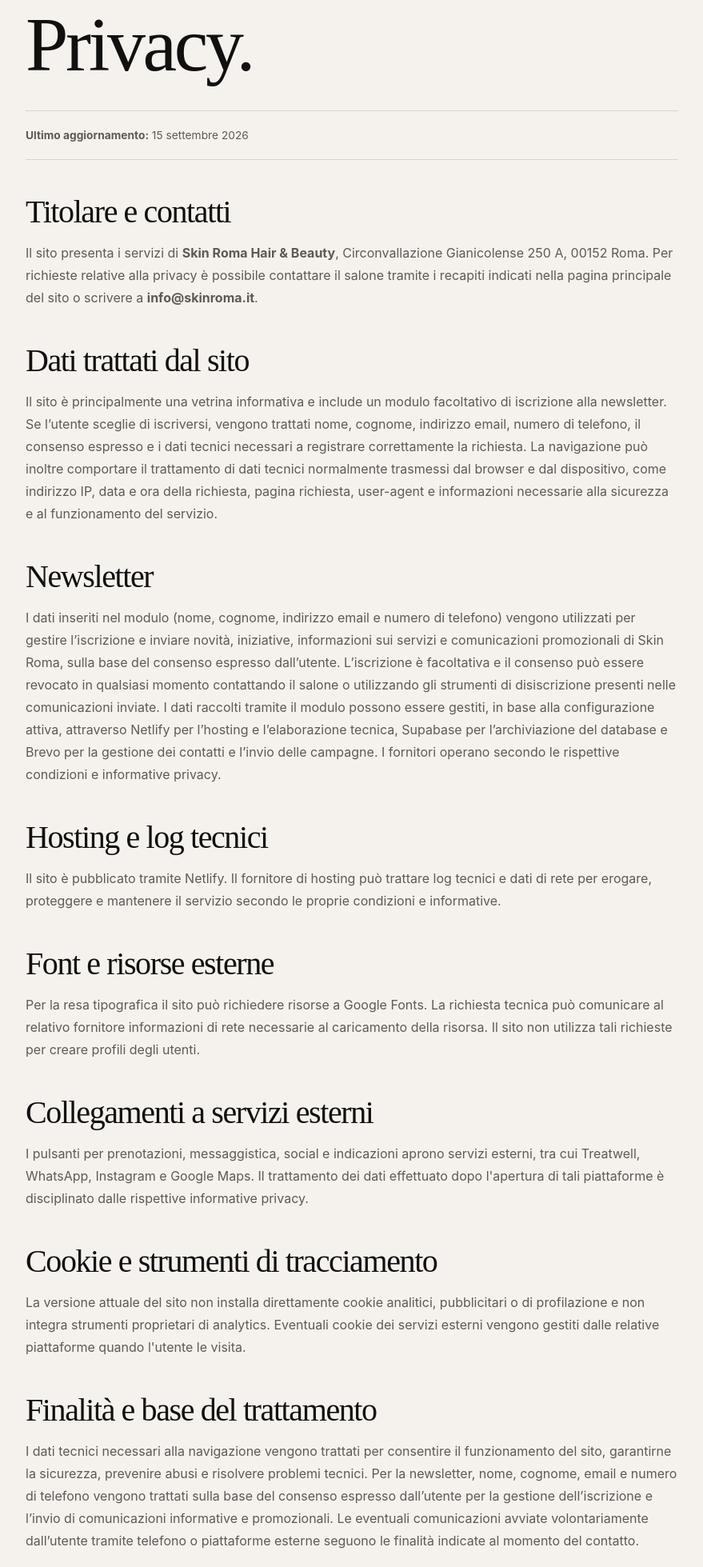
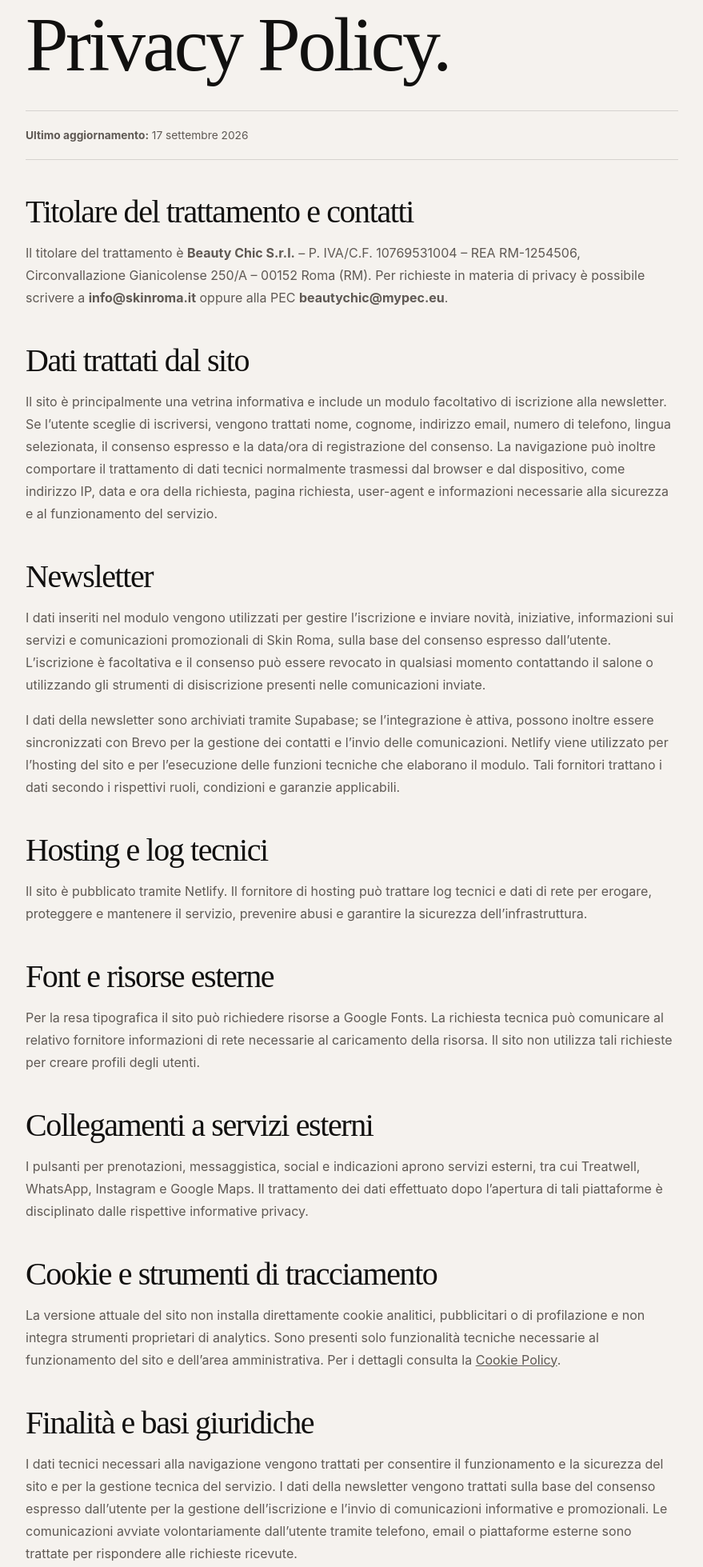
Before and after one commit to lorismancuso985-sys/skinroma-monteverde, a plain HTML site: page privacy.html in a window 1280 px wide. Shown: the part 200-2159 px from the top of the page at 80% size, without its empty margins (200-1079 px from the left). Drawn offline with Linux system fonts and the light colour scheme.

Commit message:
Update privacy policy with Beauty Chic legal details and actual newsletter data flow

```diff
--- a/privacy.html
+++ b/privacy.html
@@ -7,7 +7,7 @@
 <meta content="#f5f2ee" name="theme-color"/>
 <meta content="index,follow" name="robots"/>
 <link href="https://skinroma.it/privacy.html" rel="canonical"/>
-<title>Privacy | Skin Roma Hair &amp; Beauty</title>
+<title>Privacy Policy | Skin Roma Hair &amp; Beauty</title>
 <style>
     :root{--ink:#11100f;--paper:#f5f2ee;--muted:#5f5954;--line:rgba(17,16,15,.14);--accent:#b3765f}
     *{box-sizing:border-box}html{background:var(--paper)}body{margin:0;background:var(--paper);color:var(--ink);font:16px/1.75 -apple-system,BlinkMacSystemFont,"Segoe UI",sans-serif;-webkit-font-smoothing:antialiased}.wrap{max-width:860px;margin:auto;padding:clamp(48px,8vw,90px) 22px 80px}h1,h2{font-family:"Iowan Old Style",Baskerville,"Times New Roman",serif;font-weight:500;letter-spacing:-.035em}h1{font-size:clamp(3.4rem,9vw,6rem);line-height:.9;margin:0 0 38px}h2{font-size:clamp(1.8rem,4vw,2.5rem);line-height:1.05;margin:44px 0 12px}p,li{color:var(--muted)}a{color:inherit}.back{display:inline-flex;margin-bottom:50px;border-bottom:1px solid;padding-bottom:4px;font-size:12px;letter-spacing:.12em;text-transform:uppercase;text-decoration:none}.meta{padding:18px 0;border-top:1px solid var(--line);border-bottom:1px solid var(--line);font-size:.86rem;color:var(--muted)}ul{padding-left:20px}.note{margin-top:48px;padding:18px 20px;border:1px solid var(--line);background:#fff;font-size:.86rem}a:focus-visible{outline:2px solid var(--accent);outline-offset:4px}
@@ -16,29 +16,30 @@
 <body>
 <main class="wrap"><nav aria-label="Lingua" class="privacy-lang"><a aria-current="page" class="is-active" href="privacy.html">IT</a><span>/</span><a href="privacy-en.html">EN</a></nav>
 <a class="back" href="index.html">← Torna al sito</a>
-<h1>Privacy.</h1>
-<p class="meta"><strong>Ultimo aggiornamento:</strong> 15 settembre 2026</p>
-<h2>Titolare e contatti</h2>
-<p>Il sito presenta i servizi di <strong>Skin Roma Hair &amp; Beauty</strong>, Circonvallazione Gianicolense 250 A, 00152 Roma. Per richieste relative alla privacy è possibile contattare il salone tramite i recapiti indicati nella pagina principale del sito o scrivere a <strong>info@skinroma.it</strong>.</p>
+<h1>Privacy Policy.</h1>
+<p class="meta"><strong>Ultimo aggiornamento:</strong> 17 settembre 2026</p>
+<h2>Titolare del trattamento e contatti</h2>
+<p>Il titolare del trattamento è <strong>Beauty Chic S.r.l.</strong> – P. IVA/C.F. 10769531004 – REA RM-1254506, Circonvallazione Gianicolense 250/A – 00152 Roma (RM). Per richieste in materia di privacy è possibile scrivere a <strong>info@skinroma.it</strong> oppure alla PEC <strong>beautychic@mypec.eu</strong>.</p>
 <h2>Dati trattati dal sito</h2>
-<p>Il sito è principalmente una vetrina informativa e include un modulo facoltativo di iscrizione alla newsletter. Se l’utente sceglie di iscriversi, vengono trattati nome, cognome, indirizzo email, numero di telefono, il consenso espresso e i dati tecnici necessari a registrare correttamente la richiesta. La navigazione può inoltre comportare il trattamento di dati tecnici normalmente trasmessi dal browser e dal dispositivo, come indirizzo IP, data e ora della richiesta, pagina richiesta, user-agent e informazioni necessarie alla sicurezza e al funzionamento del servizio.</p>
+<p>Il sito è principalmente una vetrina informativa e include un modulo facoltativo di iscrizione alla newsletter. Se l’utente sceglie di iscriversi, vengono trattati nome, cognome, indirizzo email, numero di telefono, lingua selezionata, il consenso espresso e la data/ora di registrazione del consenso. La navigazione può inoltre comportare il trattamento di dati tecnici normalmente trasmessi dal browser e dal dispositivo, come indirizzo IP, data e ora della richiesta, pagina richiesta, user-agent e informazioni necessarie alla sicurezza e al funzionamento del servizio.</p>
 <h2>Newsletter</h2>
-<p>I dati inseriti nel modulo (nome, cognome, indirizzo email e numero di telefono) vengono utilizzati per gestire l’iscrizione e inviare novità, iniziative, informazioni sui servizi e comunicazioni promozionali di Skin Roma, sulla base del consenso espresso dall’utente. L’iscrizione è facoltativa e il consenso può essere revocato in qualsiasi momento contattando il salone o utilizzando gli strumenti di disiscrizione presenti nelle comunicazioni inviate. I dati raccolti tramite il modulo possono essere gestiti, in base alla configurazione attiva, attraverso Netlify per l’hosting e l’elaborazione tecnica, Supabase per l’archiviazione del database e Brevo per la gestione dei contatti e l’invio delle campagne. I fornitori operano secondo le rispettive condizioni e informative privacy.</p>
+<p>I dati inseriti nel modulo vengono utilizzati per gestire l’iscrizione e inviare novità, iniziative, informazioni sui servizi e comunicazioni promozionali di Skin Roma, sulla base del consenso espresso dall’utente. L’iscrizione è facoltativa e il consenso può essere revocato in qualsiasi momento contattando il salone o utilizzando gli strumenti di disiscrizione presenti nelle comunicazioni inviate.</p>
+<p>I dati della newsletter sono archiviati tramite Supabase; se l’integrazione è attiva, possono inoltre essere sincronizzati con Brevo per la gestione dei contatti e l’invio delle comunicazioni. Netlify viene utilizzato per l’hosting del sito e per l’esecuzione delle funzioni tecniche che elaborano il modulo. Tali fornitori trattano i dati secondo i rispettivi ruoli, condizioni e garanzie applicabili.</p>
 <h2>Hosting e log tecnici</h2>
-<p>Il sito è pubblicato tramite Netlify. Il fornitore di hosting può trattare log tecnici e dati di rete per erogare, proteggere e mantenere il servizio secondo le proprie condizioni e informative.</p>
+<p>Il sito è pubblicato tramite Netlify. Il fornitore di hosting può trattare log tecnici e dati di rete per erogare, proteggere e mantenere il servizio, prevenire abusi e garantire la sicurezza dell’infrastruttura.</p>
 <h2>Font e risorse esterne</h2>
 <p>Per la resa tipografica il sito può richiedere risorse a Google Fonts. La richiesta tecnica può comunicare al relativo fornitore informazioni di rete necessarie al caricamento della risorsa. Il sito non utilizza tali richieste per creare profili degli utenti.</p>
 <h2>Collegamenti a servizi esterni</h2>
-<p>I pulsanti per prenotazioni, messaggistica, social e indicazioni aprono servizi esterni, tra cui Treatwell, WhatsApp, Instagram e Google Maps. Il trattamento dei dati effettuato dopo l'apertura di tali piattaforme è disciplinato dalle rispettive informative privacy.</p>
+<p>I pulsanti per prenotazioni, messaggistica, social e indicazioni aprono servizi esterni, tra cui Treatwell, WhatsApp, Instagram e Google Maps. Il trattamento dei dati effettuato dopo l’apertura di tali piattaforme è disciplinato dalle rispettive informative privacy.</p>
 <h2>Cookie e strumenti di tracciamento</h2>
-<p>La versione attuale del sito non installa direttamente cookie analitici, pubblicitari o di profilazione e non integra strumenti proprietari di analytics. Eventuali cookie dei servizi esterni vengono gestiti dalle relative piattaforme quando l'utente le visita.</p>
-<h2>Finalità e base del trattamento</h2>
-<p>I dati tecnici necessari alla navigazione vengono trattati per consentire il funzionamento del sito, garantirne la sicurezza, prevenire abusi e risolvere problemi tecnici. Per la newsletter, nome, cognome, email e numero di telefono vengono trattati sulla base del consenso espresso dall’utente per la gestione dell’iscrizione e l’invio di comunicazioni informative e promozionali. Le eventuali comunicazioni avviate volontariamente dall’utente tramite telefono o piattaforme esterne seguono le finalità indicate al momento del contatto.</p>
+<p>La versione attuale del sito non installa direttamente cookie analitici, pubblicitari o di profilazione e non integra strumenti proprietari di analytics. Sono presenti solo funzionalità tecniche necessarie al funzionamento del sito e dell’area amministrativa. Per i dettagli consulta la <a href="cookie-policy.html">Cookie Policy</a>.</p>
+<h2>Finalità e basi giuridiche</h2>
+<p>I dati tecnici necessari alla navigazione vengono trattati per consentire il funzionamento e la sicurezza del sito e per la gestione tecnica del servizio. I dati della newsletter vengono trattati sulla base del consenso espresso dall’utente per la gestione dell’iscrizione e l’invio di comunicazioni informative e promozionali. Le comunicazioni avviate volontariamente dall’utente tramite telefono, email o piattaforme esterne sono trattate per rispondere alle richieste ricevute.</p>
 <h2>Conservazione</h2>
 <p>I dati della newsletter vengono conservati fino alla revoca del consenso o finché risultano necessari per la finalità per cui sono stati raccolti, fatti salvi eventuali obblighi di legge. Gli eventuali log tecnici sono gestiti dai fornitori dell’infrastruttura secondo i rispettivi tempi di conservazione e le necessità di sicurezza.</p>
-<h2>Diritti dell'interessato</h2>
-<p>Nei casi previsti dal Regolamento (UE) 2016/679, l'interessato può chiedere accesso, rettifica, cancellazione, limitazione o opposizione al trattamento e, ove applicabile, portabilità dei dati. È inoltre possibile proporre reclamo al Garante per la protezione dei dati personali.</p>
-<p class="note">Questa informativa descrive il funzionamento tecnico previsto per la raccolta e gestione delle iscrizioni alla newsletter. Qualora vengano aggiunti e-commerce, analytics, profilazione o ulteriori strumenti, l’informativa dovrà essere aggiornata prima della relativa attivazione.</p>
+<h2>Diritti dell’interessato</h2>
+<p>Nei casi previsti dal Regolamento (UE) 2016/679, l’interessato può chiedere accesso, rettifica, cancellazione, limitazione o opposizione al trattamento e, ove applicabile, portabilità dei dati. Quando il trattamento si basa sul consenso, è possibile revocarlo in qualsiasi momento senza pregiudicare la liceità del trattamento effettuato prima della revoca. È inoltre possibile proporre reclamo al Garante per la protezione dei dati personali.</p>
+<p class="note">Questa informativa descrive il funzionamento tecnico attuale del sito. Qualora vengano aggiunti e-commerce, analytics, profilazione, contenuti incorporati o ulteriori strumenti, l’informativa e la gestione dei consensi dovranno essere aggiornate prima della relativa attivazione.</p>
 </main>
 </body>
 </html>
```
